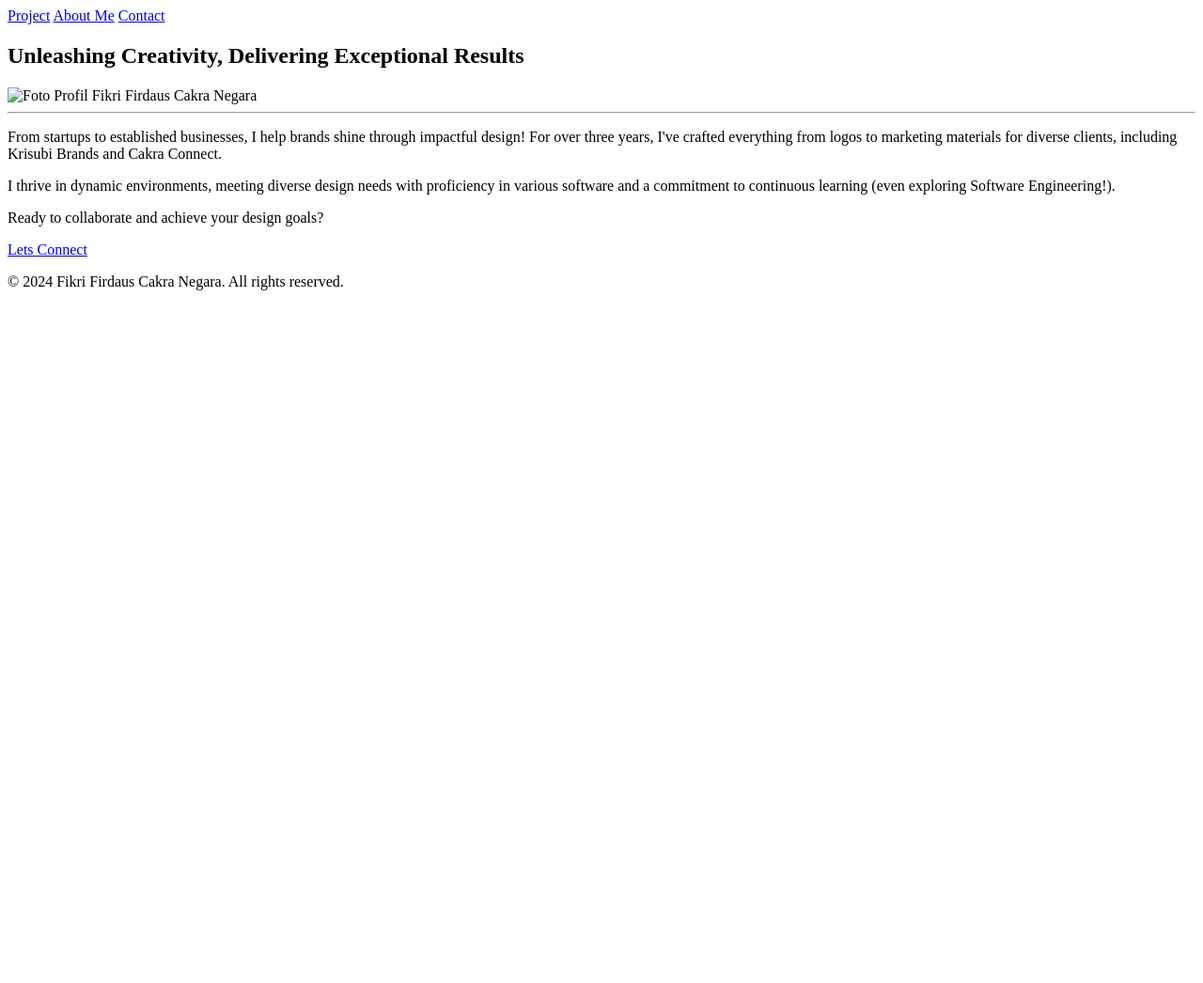
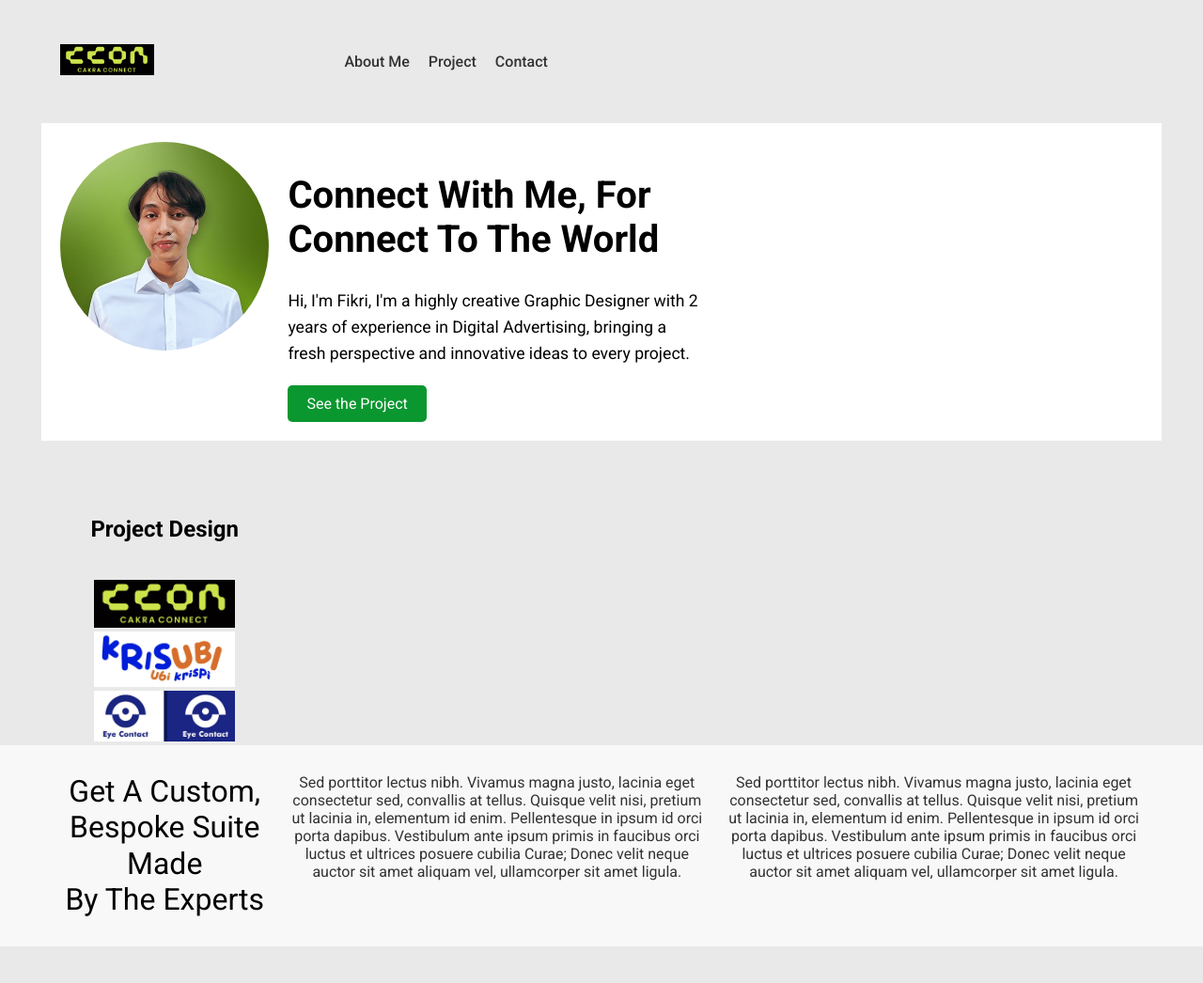
Before and after one commit to revou-fsse-feb25/milestone-1-fikrifirdauscn, a plain HTML site: page index.html in a window 1280 px wide. Shown: the whole page at 94% size. Before the commit the page ends 800 px from the top, so only its background shows below. Drawn offline with Linux system fonts and the light colour scheme.

Commit message:
feat: add css style for website

```diff
--- a/index.html
+++ b/index.html
@@ -3,26 +3,73 @@
 <head>
     <meta charset="UTF-8">
     <meta name="viewport" content="width=device-width, initial-scale=1.0">
-    <title>Portfolio</title>
+    <title>Header Example</title>
+    <link rel="stylesheet" href="style.css">
+    <link rel="preconnect" href="https://fonts.googleapis.com">
+    <link rel="preconnect" href="https://fonts.gstatic.com" crossorigin>
+    <link href="https://fonts.googleapis.com/css2?family=Roboto:wght@400;500;700&display=swap" rel="stylesheet">
 </head>
 <body>
     <header>
-        <nav>
-            <a href="project.html">Project</a>
-            <a href="about me.html">About Me</a>
-            <a href="contact.html">Contact</a>
-        </nav>
+    <section class="header">
+        <div class="container header-container">
+            <div class="logo">
+                <img src="Assets/Snipaste_2025-03-07_22-41-00.png" alt="Logo" class="responsive-logo">
+            </div>
+            <nav>
+                <ul>
+                    <li><a href="about me.html">About Me</a></li>
+                    <li><a href="project.html">Project</a></li>
+                    <li><a href="contact.html">Contact</a></li>
+                </ul>
+            </nav>
+        </div>
+    </section>
+
+    <section class="content">
+        <div class="container content-container">
+            <div class="left-section">
+                <img src="Assets/1712890996597.jpeg" alt="Fikri profile">
+            </div>
+            <div class="right-section">
+                <h1>Connect With Me, For Connect To The World</h1>
+                <p>Hi, I'm Fikri, I'm a highly creative Graphic Designer with 2 years of experience in Digital Advertising, bringing a fresh perspective and innovative ideas to every project. </p>
+                <div class="buttons">
+                    <a href="project.html">See the Project</a>
+                </div>
+            </div>
+    </section>
+
+    <section class="project">
+        <div class="container project-container">
+            <div class="project-content">
+                <h2>Project Design</h2>
+                <div class="project-image">
+                    <img src="Assets/Snipaste_2025-03-07_22-41-00.png" alt="Project Design" class="project-content1">
+                    <img src="Assets/Salinan Snipaste_2025-03-07_23-15-47.png" alt="Project Design" class="project-content1">
+                    <img src="Assets/Salinan Snipaste_2025-03-07_23-16-32.png" alt="Project Design" class="project-content1">
+                </div>
+            </div>
+        </div>
+
+        <section class="aboutme">
+            <div class="container">
+                <div class="left-content">
+                    <h2>Get A Custom, <br> Bespoke Suite Made <br> By The Experts</h2>
+                </div>
+                <div class="right-content">
+                    <p>Sed porttitor lectus nibh. Vivamus magna justo, lacinia eget consectetur sed, convallis at tellus. Quisque velit nisi, pretium ut lacinia in, elementum id enim. Pellentesque in ipsum id orci porta dapibus. Vestibulum ante ipsum primis in faucibus orci luctus et ultrices posuere cubilia Curae; Donec velit neque auctor sit amet aliquam vel, ullamcorper sit amet ligula.</p>
+                </div>
+                <div class="right-content">
+                    <p>Sed porttitor lectus nibh. Vivamus magna justo, lacinia eget consectetur sed, convallis at tellus. Quisque velit nisi, pretium ut lacinia in, elementum id enim. Pellentesque in ipsum id orci porta dapibus. Vestibulum ante ipsum primis in faucibus orci luctus et ultrices posuere cubilia Curae; Donec velit neque auctor sit amet aliquam vel, ullamcorper sit amet ligula.</p>
+                </div>
+            </div>
+        </section>
+
+
+
+
+    </section>
     </header>
-    <aside>
-        <h1>Unleashing Creativity, Delivering Exceptional Results</h1>
-        <img src="Assets/1712890996597.jpegb" alt="Foto Profil Fikri Firdaus Cakra Negara">
-        <hr>
-        <p>From startups to established businesses, I help brands shine through impactful design!  For over three years, I've crafted everything from logos to marketing materials for diverse clients, including Krisubi Brands and Cakra Connect. </p>
-        <p>I thrive in dynamic environments, meeting diverse design needs with proficiency in various software and a commitment to continuous learning (even exploring Software Engineering!).</p>
-        <p>Ready to collaborate and achieve your design goals?</p> <a href="https://www.linkedin.com/in/fikrifirdauscn">Lets Connect</a>
-    </aside>
-    <footer>
-        <p>© 2024 Fikri Firdaus Cakra Negara. All rights reserved.</p>
-    </footer>
 </body>
 </html>
--- /dev/null
+++ b/style.css
@@ -0,0 +1,202 @@
+body {
+    font-family: 'Roboto', sans-serif;
+    margin: 0;
+    padding: 0;
+    color: #000200;
+    background-size: cover;
+    background-repeat: no-repeat;
+    background-attachment: fixed;
+}
+
+.header-container { /* Container untuk header */
+    width: 90%;
+    max-width: 1200px;
+    margin: 0 auto;
+    display: flex;
+    justify-content: space-between;
+    align-items: center;
+}
+
+header {
+    background-color: #e9e9e9;
+    padding: 20px 0;
+}
+
+.logo img {
+    max-width: 100px;
+    height: auto;
+}
+
+nav ul {
+    list-style: none;
+    display: flex;
+}
+
+nav ul li {
+    margin-left: 20px;
+}
+
+nav ul li a {
+    text-decoration: none;
+    color: #333;
+    font-weight: 500;
+}
+
+/* Responsive Design untuk header */
+@media (max-width: 768px) {
+    .header-container {
+        flex-direction: column;
+        align-items: flex-start;
+    }
+
+    nav ul {
+        flex-direction: column;
+        margin-top: 10px;
+    }
+
+    nav ul li {
+        margin: 5px 0;
+    }
+}
+
+.content-container { /* Container untuk konten utama */
+    display: grid;
+    grid-template-columns: 1fr 2fr;
+    gap: 50px;
+    padding: 20px;
+    width: 90%;
+    max-width: 1200px;
+    margin: 0 auto;
+    background-color: rgb(255, 255, 255);
+}
+
+.left-section {
+    display: flex;
+    flex-direction: column;
+    align-items: center;
+}
+
+.left-section img {
+    max-width: 100%;
+    height: auto;
+    object-fit: cover;
+    border-radius: 50%;
+    margin-bottom: 20px;
+}
+
+.right-section {
+    display: flex;
+    flex-direction: column;
+    justify-content: center;
+}
+
+.right-section h1 {
+    font-size: 2.5em;
+    font-weight: 700;
+    margin-bottom: 10px;
+}
+
+.right-section p {
+    font-size: 1.1em;
+    line-height: 1.6;
+    margin-bottom: 20px;
+}
+
+.buttons {
+    display: flex;
+    gap: 20px;
+}
+
+.buttons a {
+    display: inline-block;
+    padding: 10px 20px;
+    text-decoration: none;
+    background-color: #0a972f;
+    color: white;
+    border-radius: 5px;
+}
+
+/* Responsive Design untuk konten utama */
+@media (max-width: 768px) {
+    .content-container {
+        grid-template-columns: 1fr;
+    }
+
+    .left-section {
+        order: 1;
+    }
+
+    .right-section {
+        order: 2;
+    }
+}
+
+.container content-container {
+    width: 90%;
+    max-width: 5200px;
+    margin: 0 auto;
+}
+
+section {
+    padding: 20px 0;
+}
+
+.project {
+    text-align: center;
+}
+
+.project .project-content {
+    display: flex;
+    justify-content: center;
+    flex-wrap: wrap;
+    gap: 20px;
+    margin-top: 20px;
+}
+
+.project .project-content1 {
+    max-width: 150px;
+    height: auto;
+}
+
+.section {
+    padding: 20px 0;
+}
+
+
+.aboutme {
+    padding: 30px 0;
+    background-color: #f8f8f8; /* Light gray background */
+}
+
+.container {
+    width: 90%;
+    max-width: 1200px;
+    margin: 0 auto;
+    display: grid;
+    grid-template-columns: 1fr 2fr 2fr; /* Asymmetrical layout using Grid */
+    gap: 20px;
+}
+
+.left-content h2 {
+    font-size: 2em;
+    font-weight: 400;
+    line-height: 1.2;
+    margin: 0;
+}
+
+.right-content p {
+    font-size: 1em;
+    color: #333;
+    margin: 0;
+}
+
+/* Responsive Design */
+@media (max-width: 768px) {
+    .container {
+        grid-template-columns: 1fr; /* Stack columns on smaller screens */
+    }
+
+    .left-content h2 {
+        font-size: 1.8em;
+    }
+}
```
Also changed, not shown: Assets/Salinan Snipaste_2025-03-07_23-15-47.png (added), Assets/Salinan Snipaste_2025-03-07_23-16-32.png (added), Assets/Snipaste_2025-03-07_22-41-00.png (added), 1 other file.
